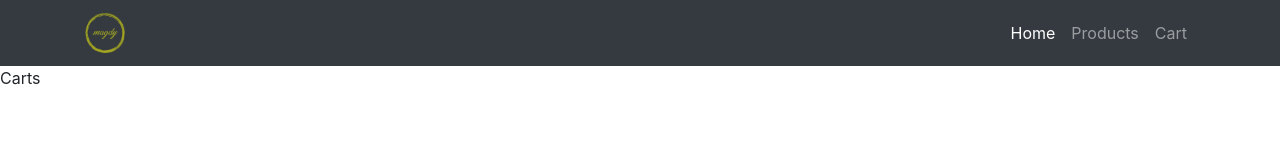
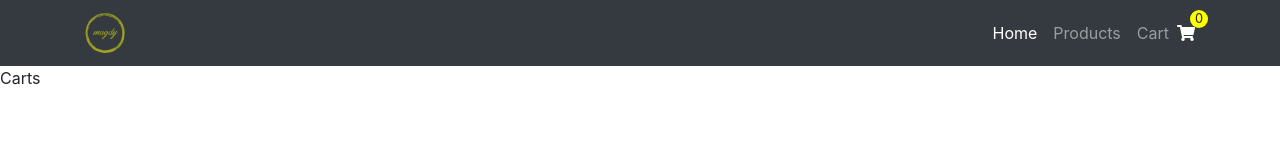
Before and after one commit to ahmedElbably2020/CatsApp, a React (Create React App) app: page /Cart in a window 1280 px wide. Shown: the top 160 px of the page. Built offline with nearby package versions, Linux system fonts and the light colour scheme.

Commit message:
Create Cart Icon

```diff
--- a/src/App.css
+++ b/src/App.css
@@ -24,3 +24,16 @@ button{
     color: yellow;
     background-color: #222;
 }
+
+.shopingIcon span{
+    top: -3px;
+    right: -13px;
+    background-color: yellow;
+    width: 18px;
+    height: 18px;
+    border-radius: 100%;
+    color: #222;
+    text-align: center;
+    line-height: 18px;
+    font-size: .8em;
+}
--- a/src/Components/Navbar.js
+++ b/src/Components/Navbar.js
@@ -6,6 +6,8 @@ import Products from '../Pages/Products'
 import Product from '../Pages/Product'
 import Cart from '../Pages/Cart'
 import NotFounded from '../Pages/NotFounded'
+import { FontAwesomeIcon } from '@fortawesome/react-fontawesome'
+import { faShoppingCart } from '@fortawesome/free-solid-svg-icons'
 
 function Navbar() {
     return (
@@ -30,6 +32,10 @@ function Navbar() {
                             <li className="nav-item">
                                 <Link className="nav-link" to='/Cart'>Cart</Link>
                             </li>
+                            <li className='nav-item shopingIcon position-relative text-white d-flex align-items-center'>
+                                <span className='position-absolute'>0</span>
+                                <FontAwesomeIcon icon={faShoppingCart} />
+                            </li>
 
                         </ul>
                     </div>
```
